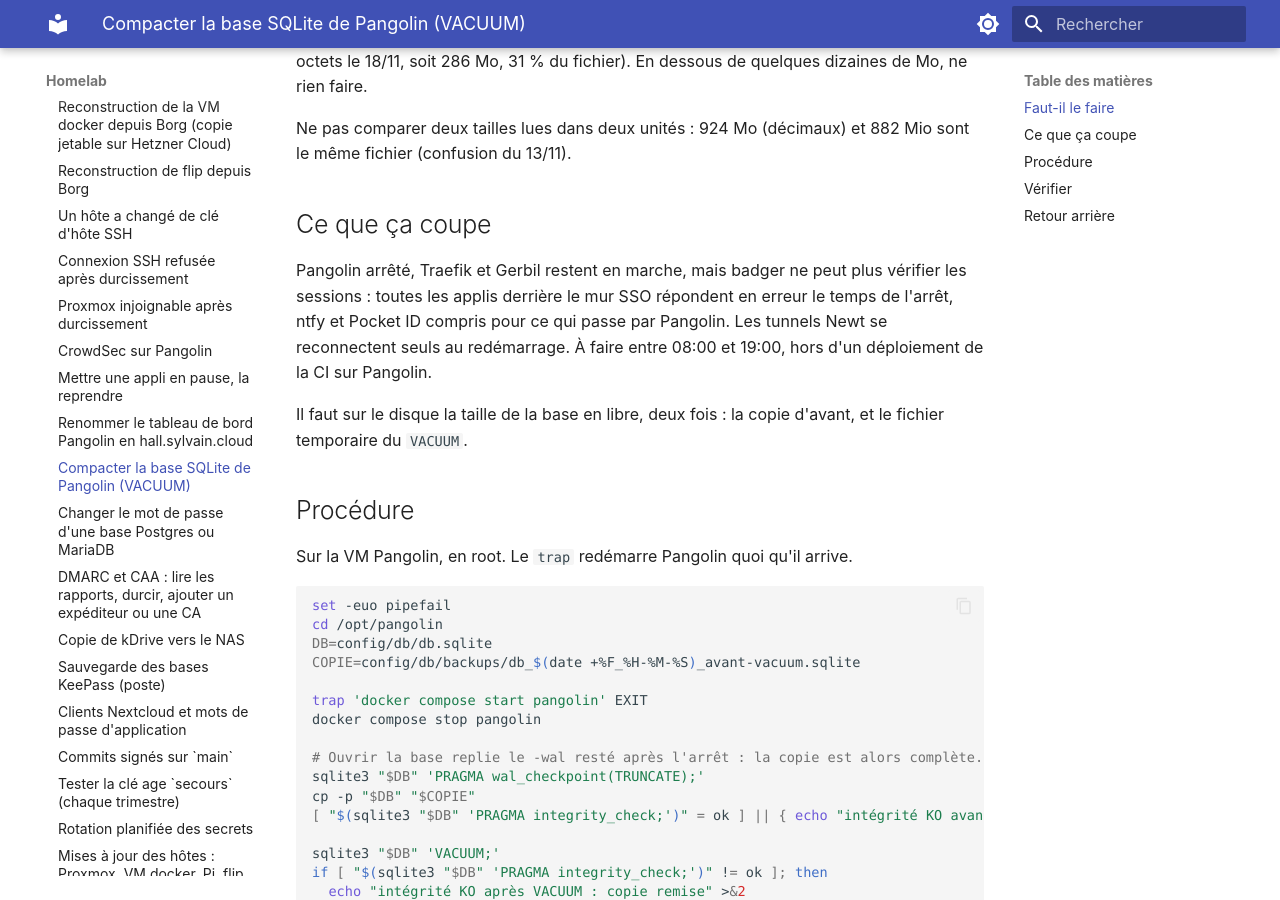
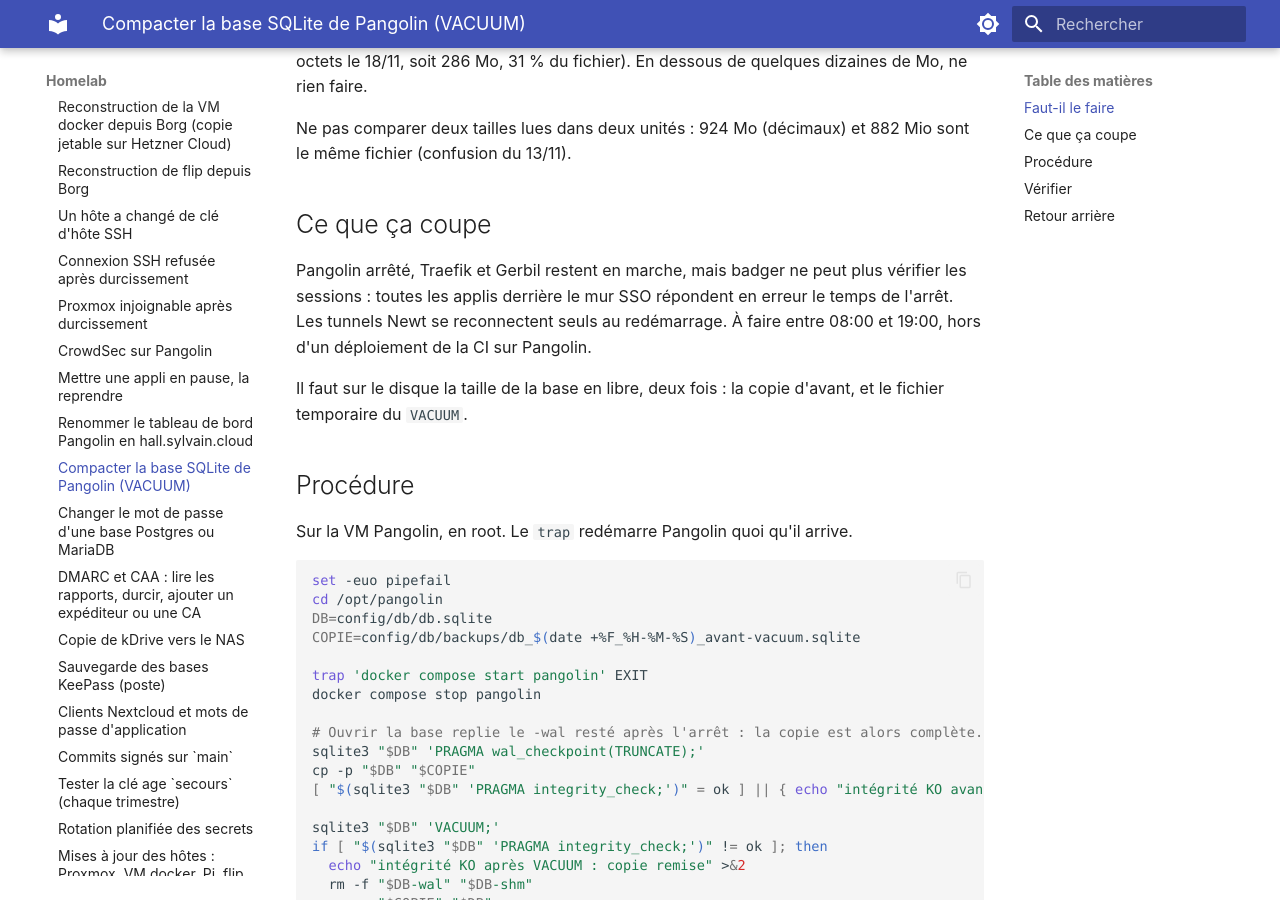
Before and after one commit to sylvainmetayer/homelab, an MkDocs documentation site: the page built from docs/runbooks/vacuum-base-pangolin.md, in a window 1280 px wide and 900 px high, scrolled down 582 px. Built offline with MkDocs 1.6.1 and Material for MkDocs 9.7.7, drawn with Linux system fonts in a browser that asks for light colours.

Commit message:
docs(runbooks): VACUUM Pangolin, portée de la coupure sans supposition
Claude-Session: https://claude.ai/code/session_01EfxfYARk8FCAw13wUeDLUe

```diff
--- a/docs/runbooks/vacuum-base-pangolin.md
+++ b/docs/runbooks/vacuum-base-pangolin.md
@@ -31,8 +31,7 @@ Ne pas comparer deux tailles lues dans deux unités : 924 Mo (décimaux) et
 
 Pangolin arrêté, Traefik et Gerbil restent en marche, mais badger ne peut plus
 vérifier les sessions : toutes les applis derrière le mur SSO répondent en
-erreur le temps de l'arrêt, ntfy et Pocket ID compris pour ce qui passe par
-Pangolin. Les tunnels Newt se reconnectent seuls au redémarrage. À faire entre
+erreur le temps de l'arrêt. Les tunnels Newt se reconnectent seuls au redémarrage. À faire entre
 08:00 et 19:00, hors d'un déploiement de la CI sur Pangolin.
 
 Il faut sur le disque la taille de la base en libre, deux fois : la copie
```
